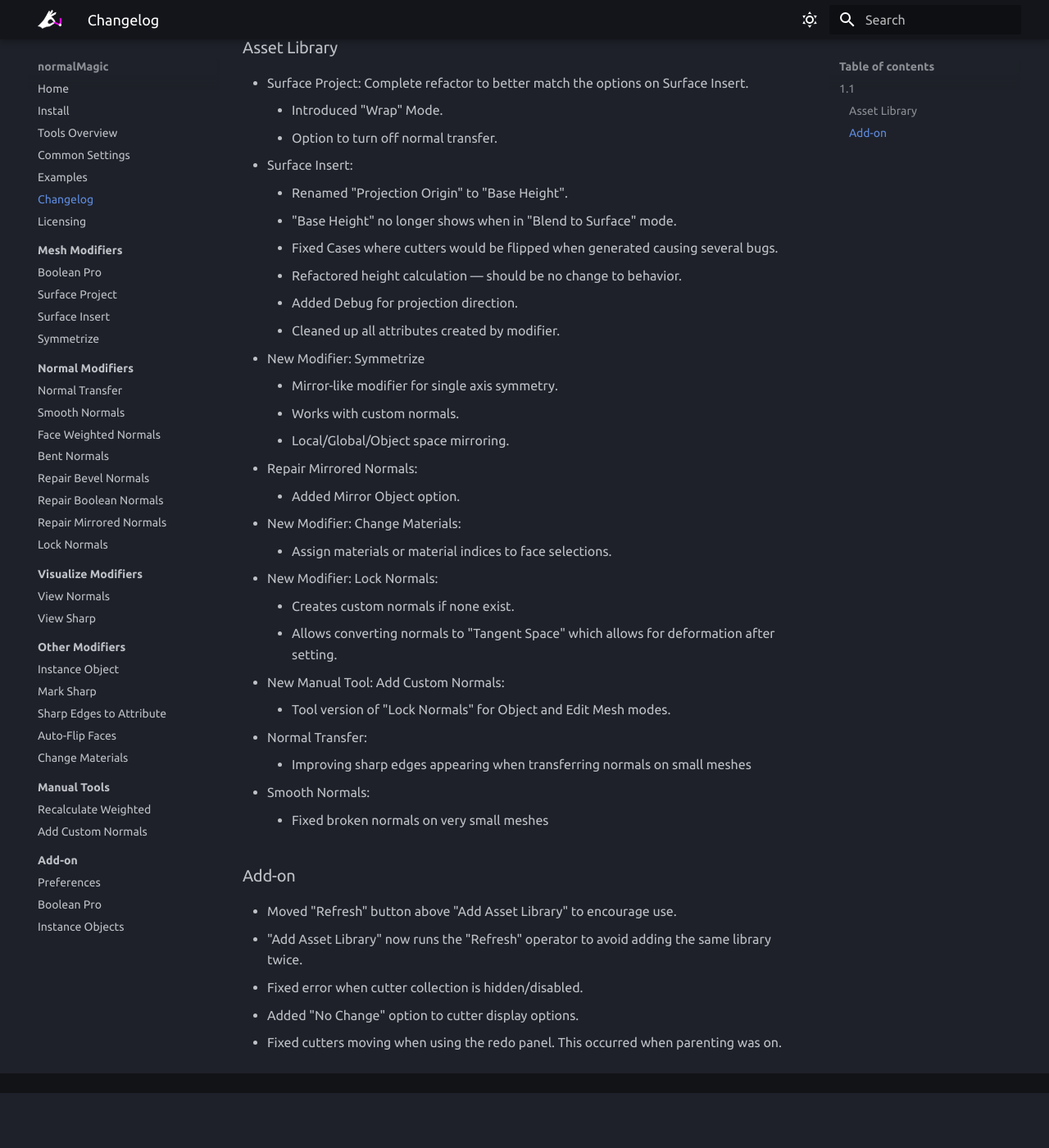
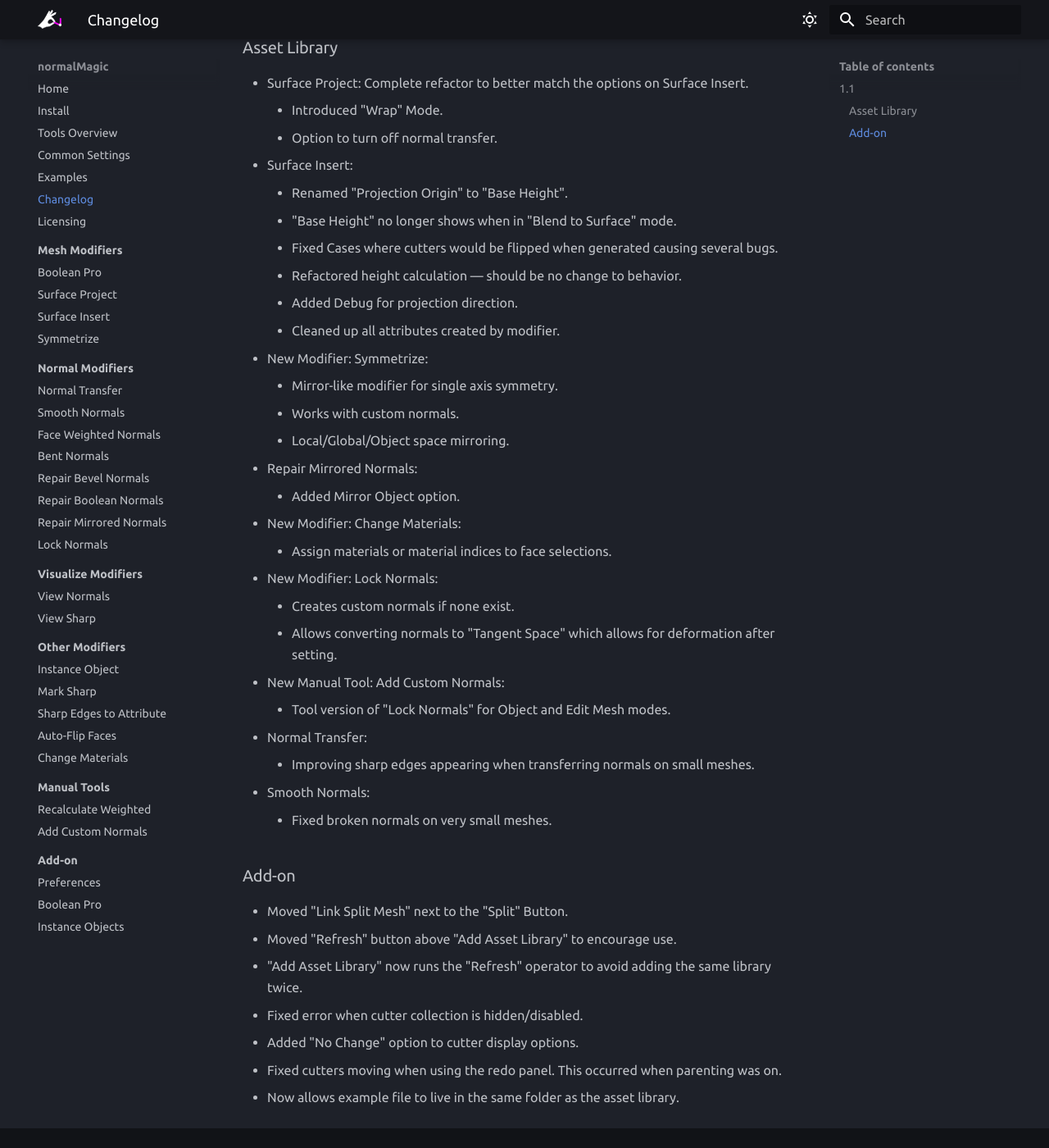
Before and after one commit to SpaghetMeNot/normalmagic, an MkDocs documentation site: the page built from docs/changelog.md, in a window 1280 px wide and 1400 px high, scrolled down 188 px. Shown: the whole window at 82% size. Built offline with MkDocs 1.6.1 and Material for MkDocs 9.7.7, drawn with Linux system fonts in a browser that asks for light colours; some web fonts are replaced; the version menu is left out; before the commit the page ends 1521 px from its top, so only the background shows below that.

Commit message:
updating changelog

```diff
--- a/docs/changelog.md
+++ b/docs/changelog.md
@@ -14,7 +14,7 @@
 	- Refactored height calculation — should be no change to behavior.
 	- Added Debug for projection direction.
     - Cleaned up all attributes created by modifier.
-- New Modifier: Symmetrize
+- New Modifier: Symmetrize:
 	- Mirror-like modifier for single axis symmetry.
 	- Works with custom normals.
 	- Local/Global/Object space mirroring.
@@ -28,15 +28,17 @@
 - New Manual Tool: Add Custom Normals:
     - Tool version of "Lock Normals" for Object and Edit Mesh modes.
 - Normal Transfer:
-	- Improving sharp edges appearing when transferring normals on small meshes
+	- Improving sharp edges appearing when transferring normals on small meshes.
 - Smooth Normals:
-	- Fixed broken normals on very small meshes
+	- Fixed broken normals on very small meshes.
 
 
 ### Add-on
 
+- Moved "Link Split Mesh" next to the "Split" Button.
 - Moved "Refresh" button above "Add Asset Library" to encourage use.
 - "Add Asset Library" now runs the "Refresh" operator to avoid adding the same library twice.
 - Fixed error when cutter collection is hidden/disabled.
 - Added "No Change" option to cutter display options.
 - Fixed cutters moving when using the redo panel. This occurred when parenting was on.
+- Now allows example file to live in the same folder as the asset library.
```
